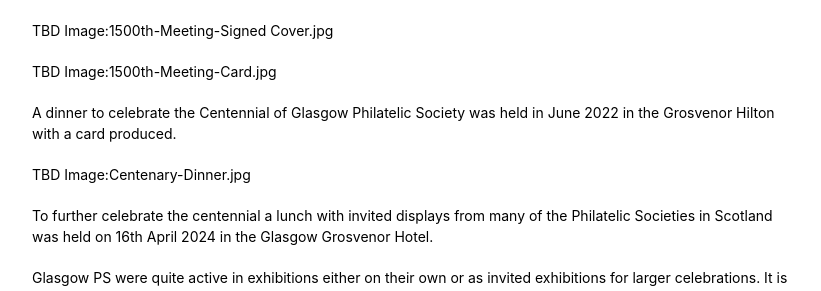
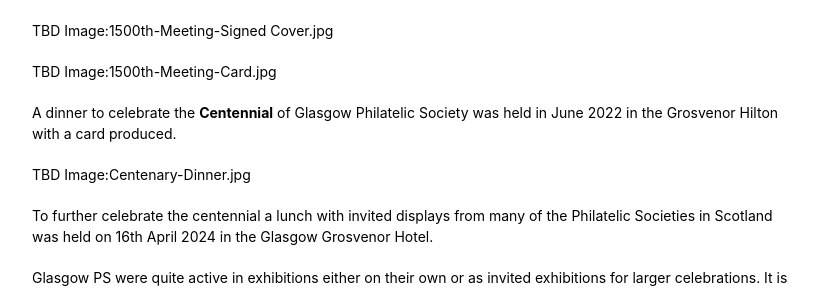
Before and after one commit to astalker/caledonian-stamps, a Jekyll site: the page built from history-glasgow.md, in a window 1280 px wide and 900 px high, scrolled down 1137 px. Shown: the part 156-447 px from the top of the window, without its empty margins (338-1159 px from the left). Built offline with Jekyll 4.4.1, drawn with Linux system fonts in a browser that asks for light colours; our own code applies the rules of GitHub Pages for plain Markdown files.

```diff
--- a/history-glasgow.md
+++ b/history-glasgow.md
@@ -47,7 +47,7 @@ TBD Image:1500th-Meeting-Signed Cover.jpg
 
 TBD Image:1500th-Meeting-Card.jpg
 
-A dinner to celebrate the Centennial of Glasgow Philatelic Society was held in June 2022 in the Grosvenor Hilton with a card produced.
+A dinner to celebrate the **Centennial** of Glasgow Philatelic Society was held in June 2022 in the Grosvenor Hilton with a card produced.
 
 TBD Image:Centenary-Dinner.jpg
 
```
